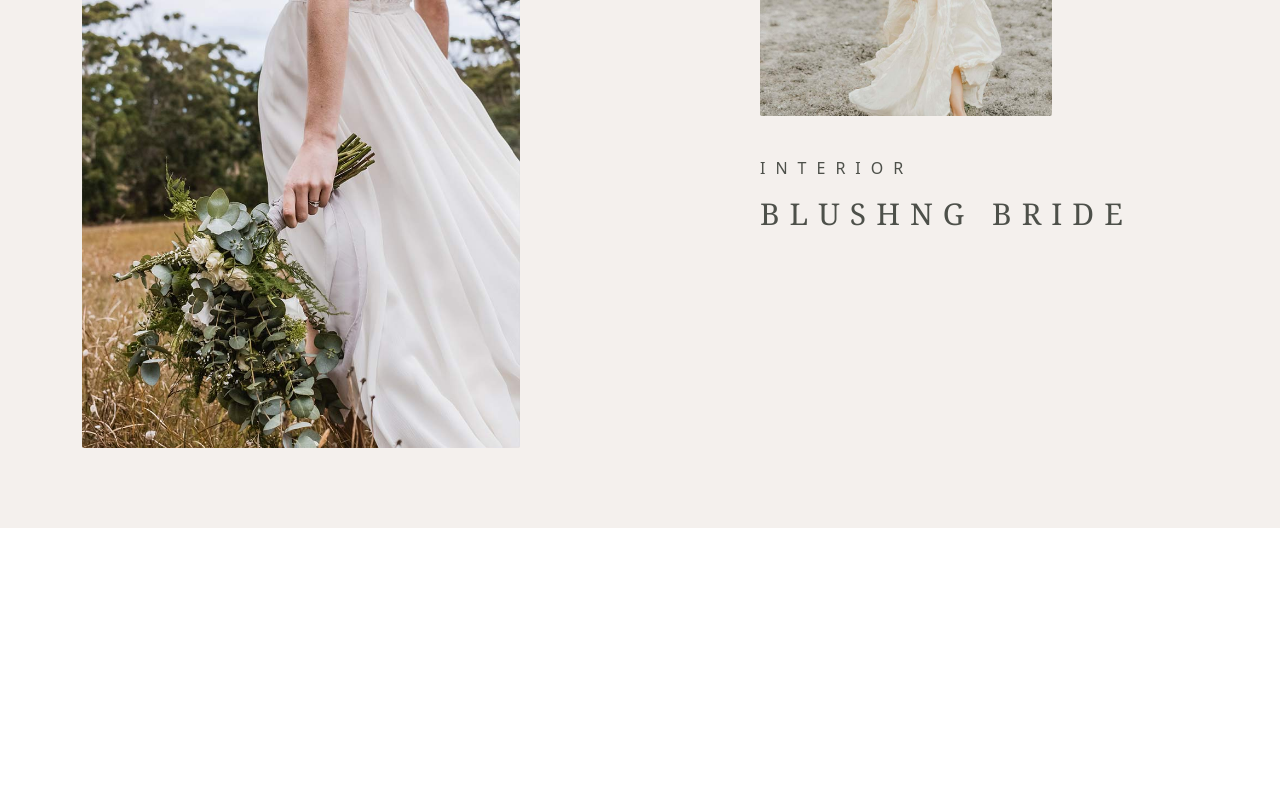
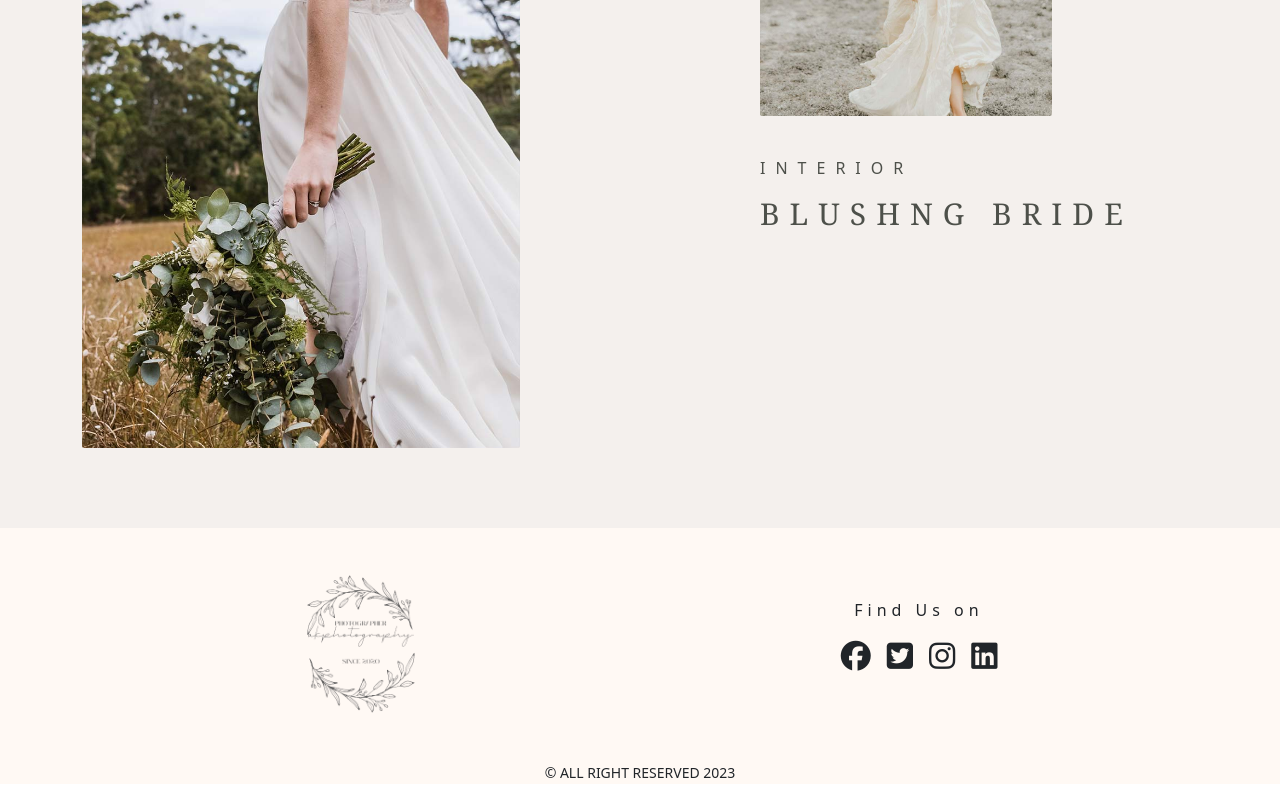
Before and after one commit to AkRazu/ak-photography, a React (Create React App) app: page / in a window 1280 px wide. Shown: the part 2290-3090 px from the top of the page. Before the commit the page ends 2818 px from the top, so only its background shows below. Built offline with nearby package versions, Linux system fonts and the light colour scheme.

Commit message:
footer section

```diff
--- a/public/index.html
+++ b/public/index.html
@@ -39,5 +39,6 @@
       To begin the development, run `npm start` or `yarn start`.
       To create a production bundle, use `npm run build` or `yarn build`.
     -->
+    <script src="https://kit.fontawesome.com/1d1aebbde6.js" crossorigin="anonymous"></script>
   </body>
 </html>
--- a/src/App.js
+++ b/src/App.js
@@ -2,12 +2,13 @@ import 'bootstrap/dist/css/bootstrap.min.css';
 import Hero from './components/Header/Hero/Hero';
 import Navigation from './components/Header/Navigation/Navigation';
 import './App.css';
+import Footer from './components/Footer/Footer';
 function App() {
   return (
     <div className="App">
       <Navigation/>
       <Hero/>
-
+      <Footer/>
     </div>
   );
 }
--- a/src/components/Footer/Footer.js
+++ b/src/components/Footer/Footer.js
@@ -1,11 +1,33 @@
-import React from 'react';
-
+import React from "react";
+import logo from "../../images/logo3.png";
 const Footer = () => {
-    return (
-        <div>
-
+  return (
+    <div className=" bg-[#FFF9F4]">
+      <div className="container">
+        <div className="grid md:grid-cols-2">
+          <div>
+            <div>
+              <img className="w-5/12 mx-auto" src={logo} alt="" />
+            </div>
+          </div>
+          <div className="flex items-center justify-center">
+            <div >
+              <p style={{letterSpacing:"5px"}} className="text-center">Find Us on</p>
+              <p>
+              <i class="mx-2 text-3xl fa-brands fa-facebook"></i>
+              <i class="mx-2 text-3xl fa-brands fa-square-twitter"></i>
+              <i class="mx-2 text-3xl fa-brands fa-instagram"></i>
+              <i class="mx-2 text-3xl fa-brands fa-linkedin"></i>
+              </p>
+            </div>
+          </div>
         </div>
-    );
+        <p>
+                <small>&copy; ALL RIGHT RESERVED 2023</small>
+              </p>
+      </div>
+    </div>
+  );
 };
 
 export default Footer;
```
Also changed, not shown: src/images/logo.png (deleted), src/images/logo2.png (deleted).
